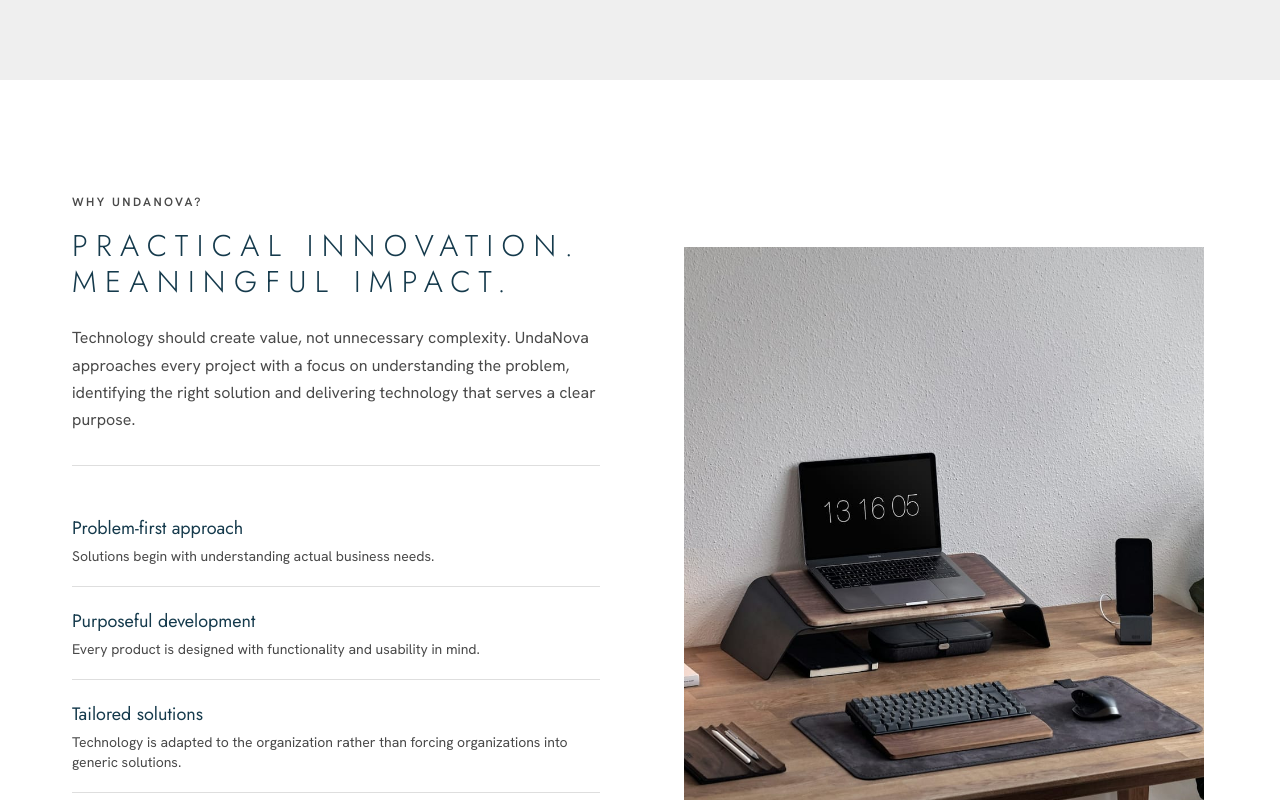
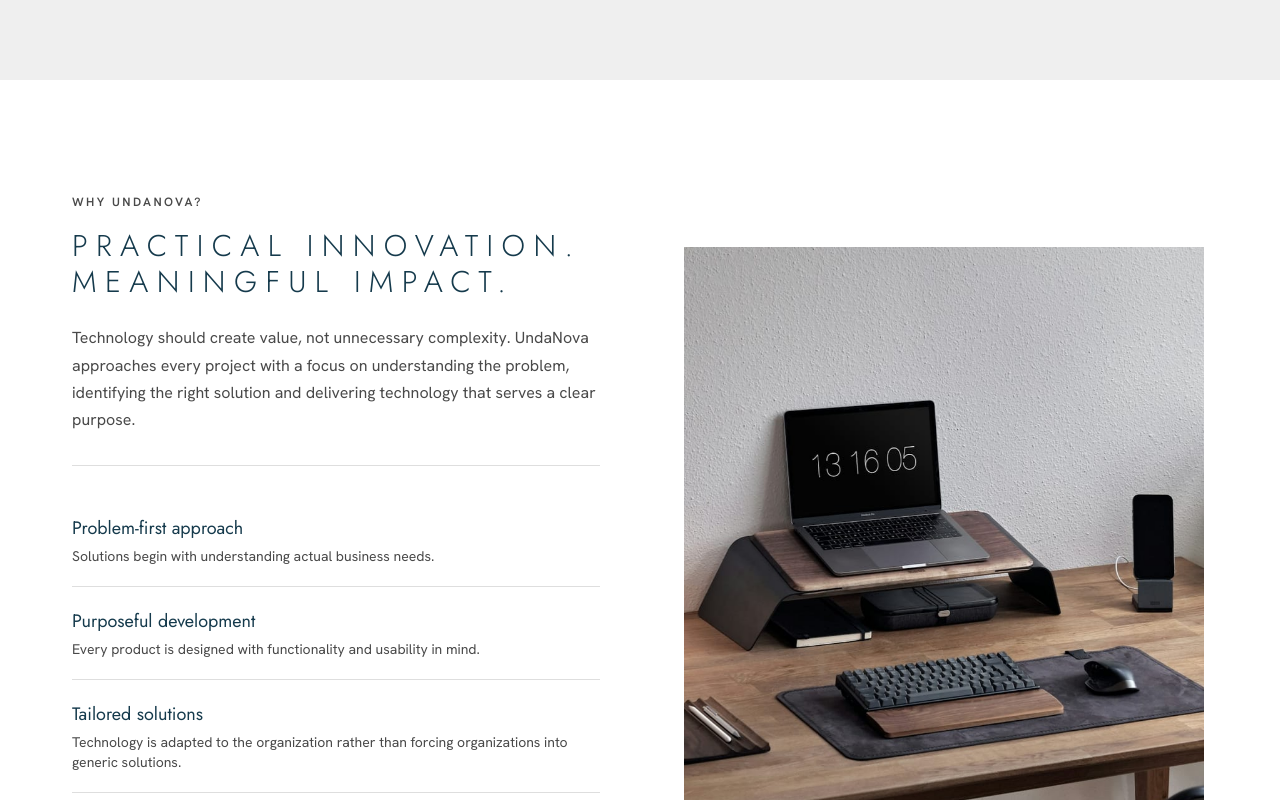
Before and after one commit to Jkosencha/undanova, a Next.js app: page / in a window 1280 px wide. Shown: the part 2240-3040 px from the top of the page. Built offline with nearby package versions, Linux system fonts and the light colour scheme.

Commit message:
Photos: CSS scroll-driven parallax instead of JavaScript

```diff
--- a/src/app/about/page.tsx
+++ b/src/app/about/page.tsx
@@ -42,7 +42,7 @@ export default function AboutPage() {
             </div>
           </div>
           <div className="mx-auto w-full max-w-[520px]">
-            <div className="relative aspect-[4/3] overflow-hidden">
+            <div className="relative aspect-[4/3] overflow-clip">
               <ParallaxImage
                 src={photos.whiteDesk}
                 alt="A bright, minimal workspace with a laptop on a white desk"
--- a/src/app/globals.css
+++ b/src/app/globals.css
@@ -129,6 +129,38 @@
   }
 }
 
+/* Photos (components/parallax-image.tsx): drift gently across the scroll and
+   settle from a slight zoom as they enter. Both follow the photo's own
+   view timeline. */
+@keyframes parallax-drift {
+  from {
+    transform: translateY(-5%);
+  }
+  to {
+    transform: translateY(5%);
+  }
+}
+@keyframes parallax-settle {
+  from {
+    transform: scale(1.1);
+  }
+}
+@supports (animation-timeline: view()) {
+  .parallax {
+    view-timeline: --photo block;
+  }
+  .parallax-drift {
+    animation: parallax-drift linear both;
+    animation-timeline: --photo;
+    animation-range: cover;
+  }
+  .parallax-settle {
+    animation: parallax-settle linear both;
+    animation-timeline: --photo;
+    animation-range: entry 0% cover 45%;
+  }
+}
+
 /* Back-to-top button appears after scrolling (scroll-driven, no JS). */
 .to-top {
   display: none;
--- a/src/app/page.tsx
+++ b/src/app/page.tsx
@@ -151,7 +151,7 @@ export default function Home() {
             </ul>
           </div>
           <div className="mx-auto w-full max-w-[520px]">
-            <div className="relative aspect-[4/5] overflow-hidden">
+            <div className="relative aspect-[4/5] overflow-clip">
               <ParallaxImage
                 src={photos.studioDesk}
                 alt="A tidy wooden desk with a laptop on a stand, a keyboard and a lamp"
--- a/src/app/services/page.tsx
+++ b/src/app/services/page.tsx
@@ -41,7 +41,7 @@ export default function ServicesPage() {
             <Container className="grid items-center gap-12 lg:grid-cols-[1fr_1.15fr] lg:gap-20">
               {/* Photo with a large number */}
               <div className={`reveal relative ${flipped ? "lg:order-2" : ""}`}>
-                <div className="relative aspect-[4/3] overflow-hidden">
+                <div className="relative aspect-[4/3] overflow-clip">
                   {image && (
                     <ParallaxImage src={photos[image.photo]} alt={image.alt} sizes="(min-width: 1024px) 520px, 100vw" />
                   )}
--- a/src/components/parallax-image.tsx
+++ b/src/components/parallax-image.tsx
@@ -1,40 +1,25 @@
-"use client";
-
 /**
- * A photo that settles in (a slight zoom out) when it scrolls into view and
+ * A photo that settles in (a slight zoom out) as it scrolls into view and
  * drifts gently with the scroll. Fills its parent, which sets the size and
- * aspect ratio. Transform only, so the image is never hidden; off under
- * reduced motion.
+ * aspect ratio. Pure CSS scroll-driven animation (no JavaScript, see
+ * `.parallax` in globals.css); transform only, so the image is never hidden.
+ * Browsers without support, and reduced motion, show a still photo. Frames
+ * around it must crop with `overflow-clip`, not `overflow-hidden`: a hidden
+ * overflow makes a scroll container, and the photo then never moves.
  */
-import { useScroll, useTransform } from "motion/react";
-import * as m from "motion/react-m";
 import Image, { type StaticImageData } from "next/image";
-import { useRef } from "react";
 import { photoTone } from "@/components/photo-background";
 
 type Props = { src: StaticImageData; alt: string; sizes: string };
 
 export function ParallaxImage({ src, alt, sizes }: Props) {
-  const ref = useRef<HTMLDivElement>(null);
-  const { scrollYProgress } = useScroll({
-    target: ref,
-    offset: ["start end", "end start"],
-  });
-  const y = useTransform(scrollYProgress, [0, 1], ["-5%", "5%"]);
-
   return (
-    <div ref={ref} className="absolute inset-0 overflow-hidden">
-      <m.div style={{ y }} className="absolute -inset-y-[6%] inset-x-0">
-        <m.div
-          className="relative size-full"
-          initial={{ scale: 1.1 }}
-          whileInView={{ scale: 1 }}
-          viewport={{ once: true, amount: 0.3 }}
-          transition={{ duration: 1.4, ease: [0.2, 0.7, 0.2, 1] }}
-        >
+    <div className="parallax absolute inset-0 overflow-clip">
+      <div className="parallax-drift absolute inset-x-0 -inset-y-[6%]">
+        <div className="parallax-settle relative size-full">
           <Image src={src} alt={alt} fill sizes={sizes} quality={60} placeholder="blur" className={photoTone} />
-        </m.div>
-      </m.div>
+        </div>
+      </div>
     </div>
   );
 }
```
